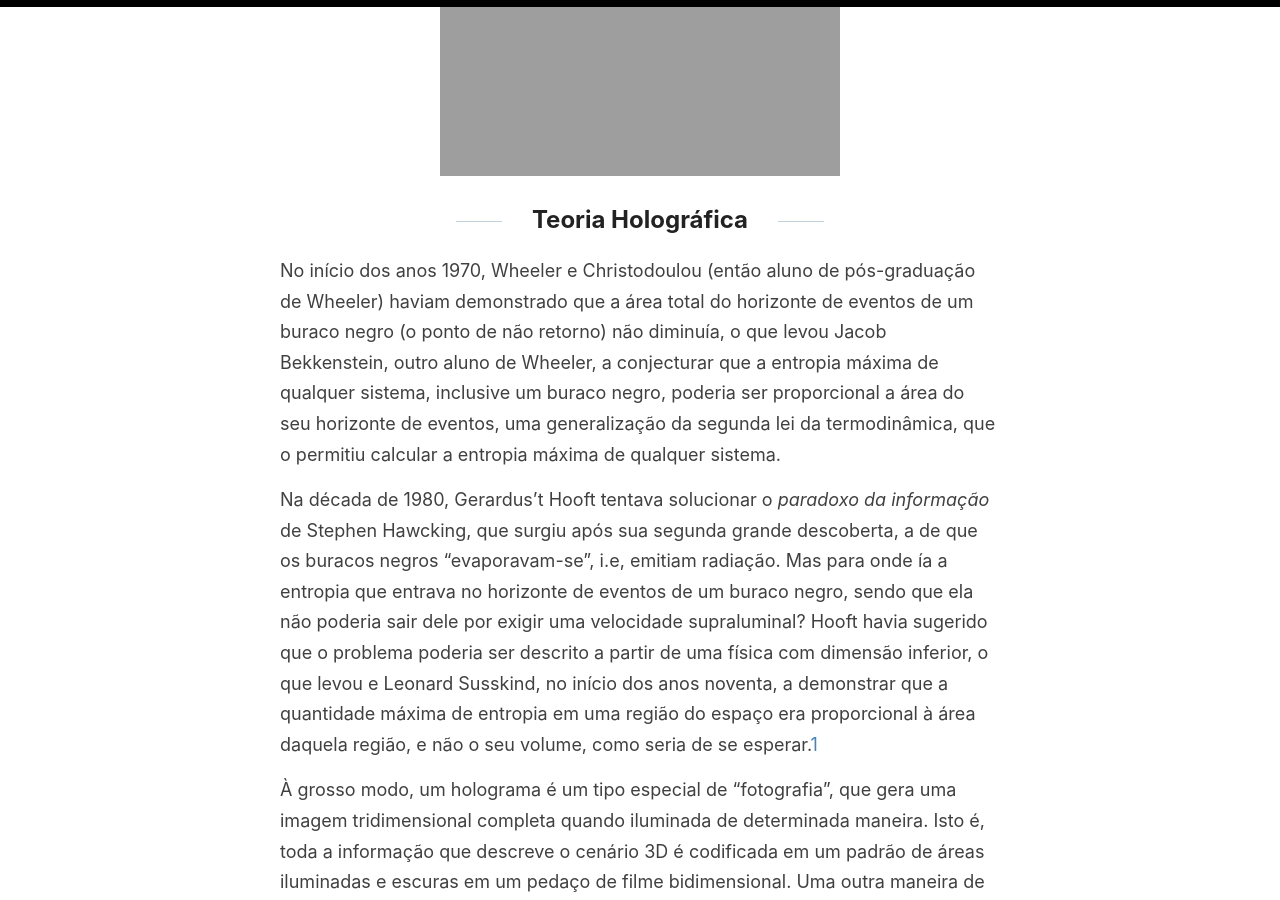
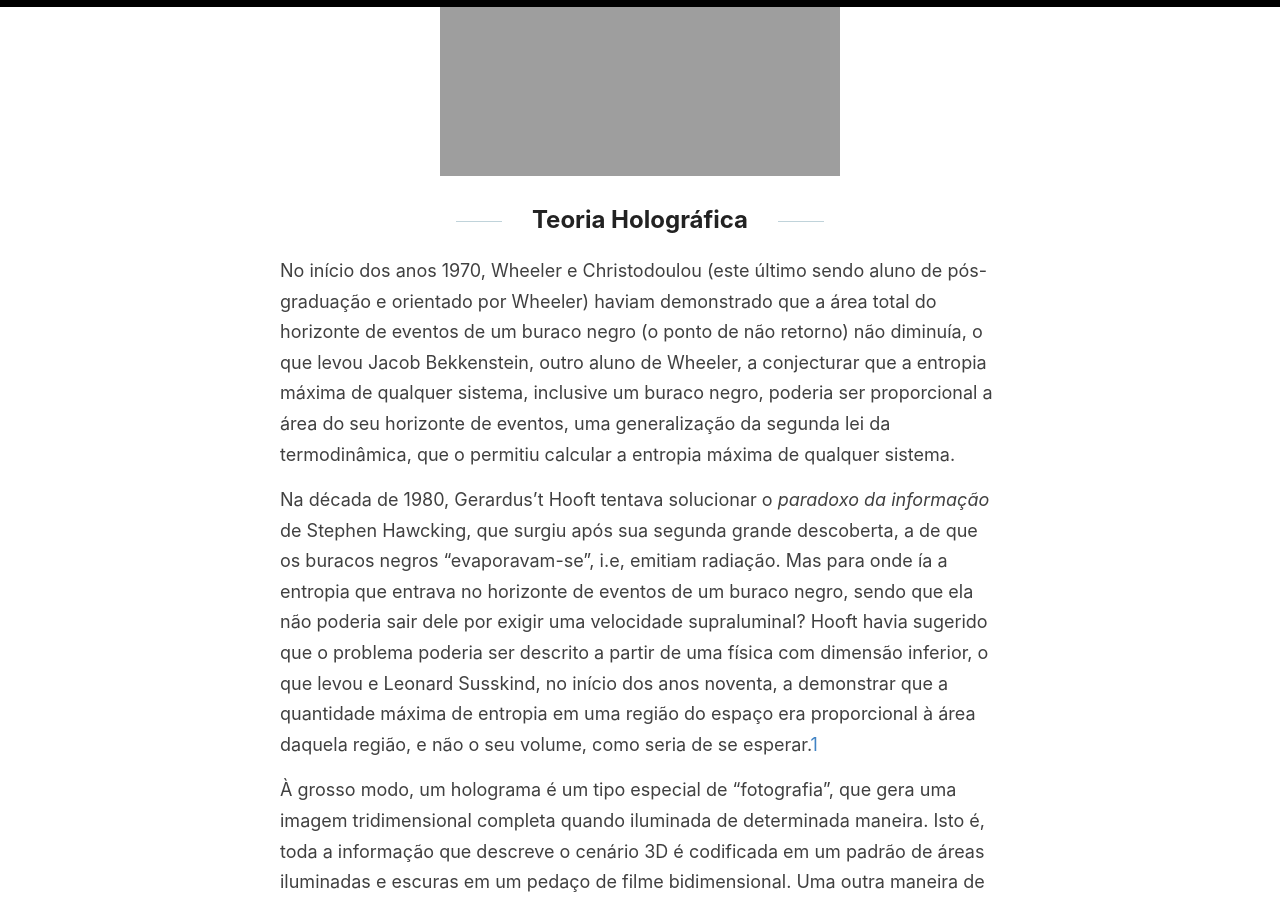
Before and after one commit to tonidandel/otelegrafo_, a Jekyll site: the page built from _posts/2021-07-30-teoria-holografica.md, in a window 1280 px wide and 900 px high, scrolled down 578 px. Built offline with Jekyll 4.4.1, drawn with Linux system fonts in a browser that asks for light colours; nearby versions of some CDN libraries; some web fonts are replaced; formulas are drawn with MathJax 3.

Commit message:
O mundo como um holograma

```diff
--- a/_posts/2021-07-30-teoria-holografica.md
+++ b/_posts/2021-07-30-teoria-holografica.md
@@ -14,7 +14,7 @@
  ![O elemento Terra engendrado a partir de um cubo na obra de Kepler (_Prodromus dissertationum cosmographicarum_, 1596), inspirado no Timeu de Platão.](https://otelegrafo.com/images/135px-Kepler_Hexahedron_Earth.svg)
 
 ## Teoria Holográfica
-No início dos anos 1970, Wheeler e Christodoulou (então aluno de pós-graduação de Wheeler) haviam demonstrado que a área total do horizonte de eventos de um buraco negro (o ponto de não retorno) não diminuía, o que levou Jacob Bekkenstein, outro aluno de Wheeler, a conjecturar que a entropia máxima de qualquer sistema, inclusive um buraco negro, poderia ser proporcional a área do seu horizonte de eventos, uma generalização da segunda lei da termodinâmica, que o permitiu calcular a entropia máxima de qualquer sistema.
+No início dos anos 1970, Wheeler e Christodoulou (este último sendo aluno de pós-graduação e orientado por Wheeler) haviam demonstrado que a área total do horizonte de eventos de um buraco negro (o ponto de não retorno) não diminuía, o que levou Jacob Bekkenstein, outro aluno de Wheeler, a conjecturar que a entropia máxima de qualquer sistema, inclusive um buraco negro, poderia ser proporcional a área do seu horizonte de eventos, uma generalização da segunda lei da termodinâmica, que o permitiu calcular a entropia máxima de qualquer sistema.
 
 Na década de 1980, Gerardus't Hooft tentava solucionar o _paradoxo da informação_ de Stephen Hawcking, que surgiu após sua segunda grande descoberta, a de que os buracos negros "evaporavam-se", i.e, emitiam radiação. Mas para onde ía a entropia que entrava no horizonte de eventos de um buraco negro, sendo que ela não poderia sair dele por exigir uma velocidade supraluminal? Hooft havia sugerido que o problema poderia ser descrito a partir de uma física com dimensão inferior, o que levou e Leonard Susskind, no início dos anos noventa, a demonstrar que a quantidade máxima de entropia em uma região do espaço era proporcional à área daquela região, e não o seu volume, como seria de se esperar.[^1]
 
```
